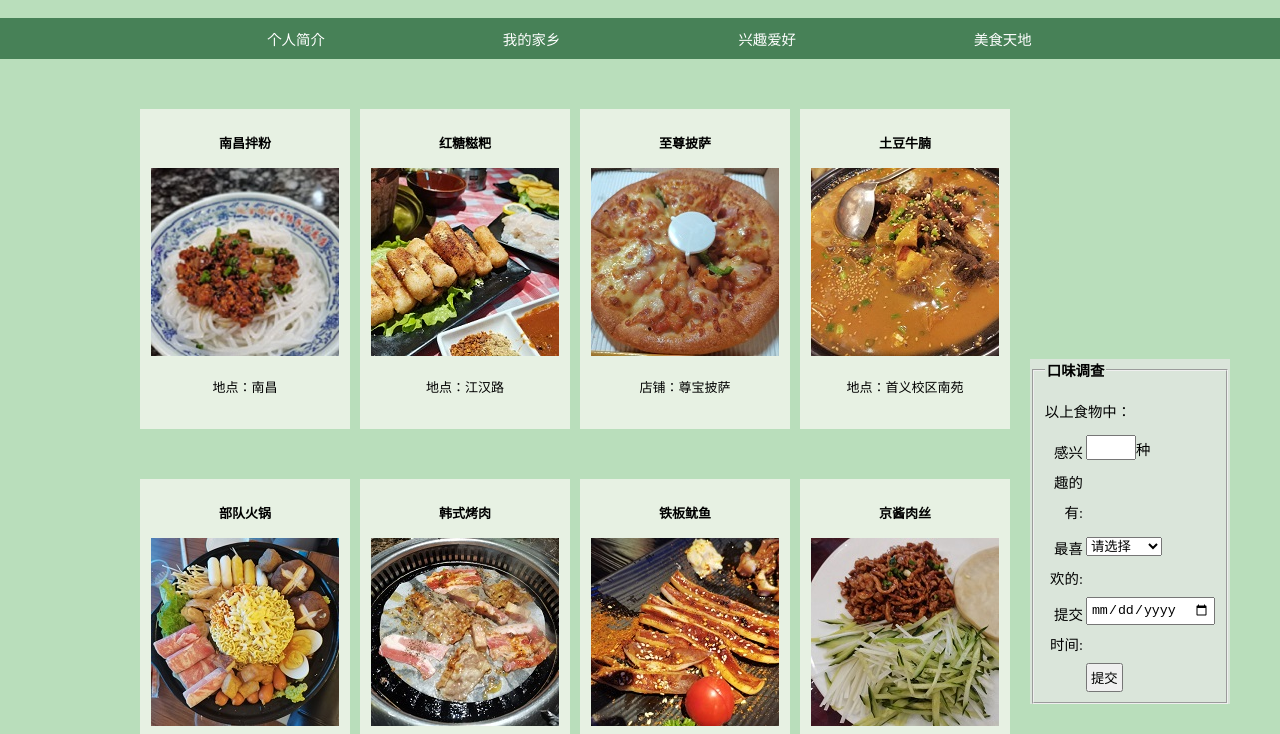
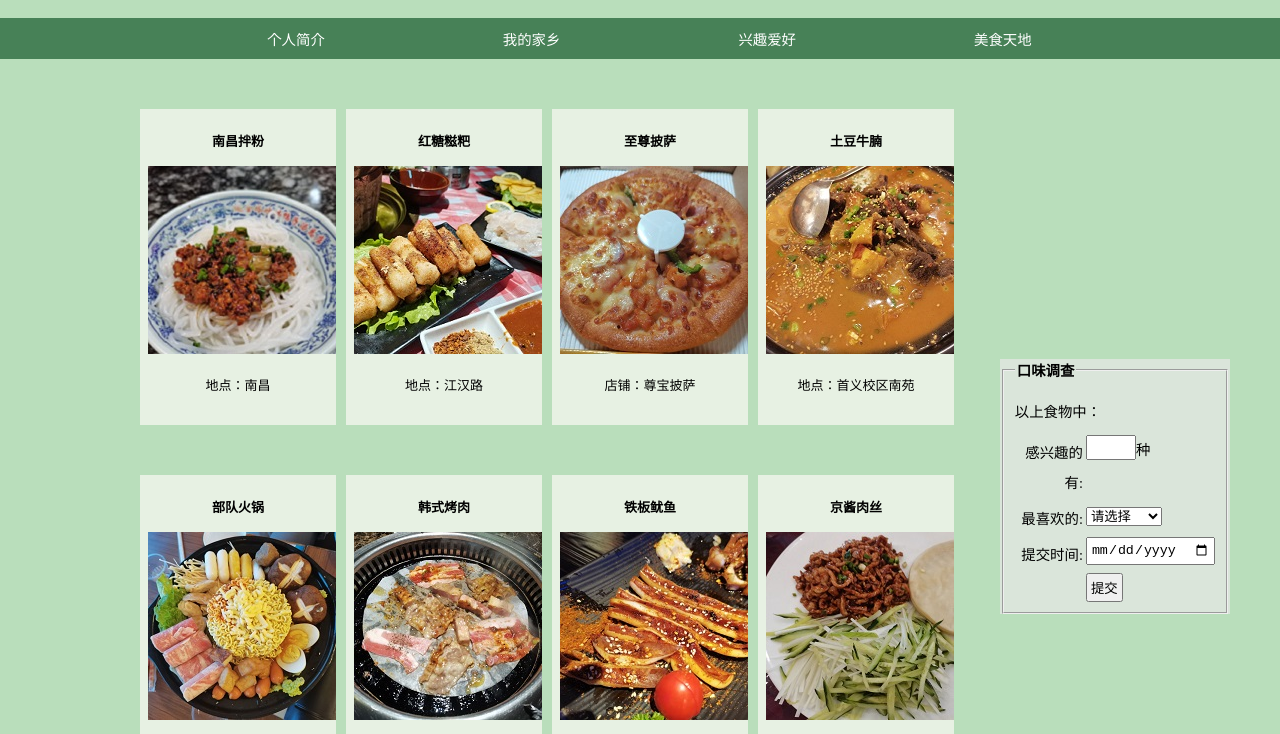
Before and after one commit to fsj0621/individual, a plain HTML site: page food.html in a window 1280 px wide. Shown: the part 66-800 px from the top of the page. Drawn offline with Linux system fonts and the light colour scheme.

Commit message:
Add files via upload

```diff
--- a/css/food.css
+++ b/css/food.css
@@ -5,12 +5,12 @@ div#container_2 {
 /* 流体布局 */
 div#container_2 div.inner div.container_2_1 {
     text-align: center;
-    width: 190px;
+    width: 180px;
     height: 300px;
     float: left;
     background-color: #e7f1e3;
     margin-top: 50px;
-    padding: 10px;
+    padding: 8px;
     line-height: 23px;
     font-size: small;
     overflow: hidden;
@@ -18,24 +18,24 @@ div#container_2 div.inner div.container_2_1 {
 
 div#container_2 div.inner div.container_2_2 {
     text-align: center;
-    width: 190px;
+    width: 180px;
     height: 300px;
     float: left;
     background-color: #e7f1e3;
     margin-top: 50px;
     margin-left: 10px;
-    padding: 10px;
+    padding: 8px;
     line-height: 23px;
     font-size: small;
 }
 
 div#container_2 div.inner div.container_2_3 {
     text-align: center;
-    width: 190px;
+    width: 180px;
     height: 300px;
     float: left;
     background-color: #e7f1e3;
-    padding: 10px;
+    padding: 8px;
     line-height: 23px;
     font-size: small;
     margin-top: 50px;
@@ -45,11 +45,11 @@ div#container_2 div.inner div.container_2_3 {
 
 div#container_2 div.inner div.container_2_4 {
     text-align: center;
-    width: 190px;
+    width: 180px;
     height: 300px;
     float: left;
     background-color: #e7f1e3;
-    padding: 10px;
+    padding: 8px;
     line-height: 23px;
     font-size: small;
     margin-top: 50px;
@@ -60,7 +60,7 @@ div#container_2 div.inner div.container_2_4 {
 aside{
     margin-top: 300px;
     margin-right: 50px;
-    width: 200px;
+    width: 230px;
     float: right;
     background-color: rgb(218, 229, 218);
 }
```
